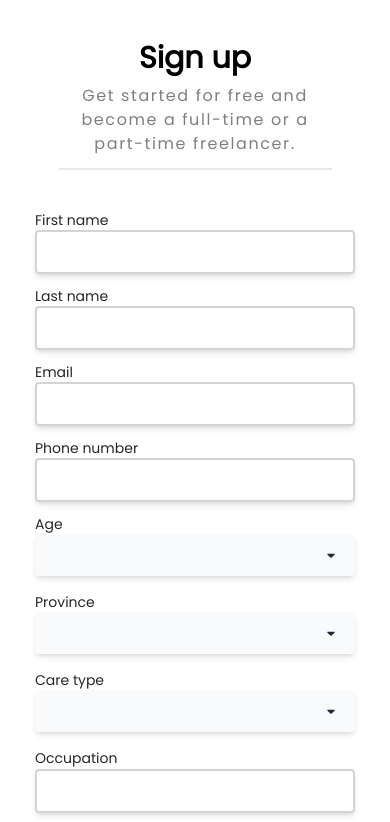
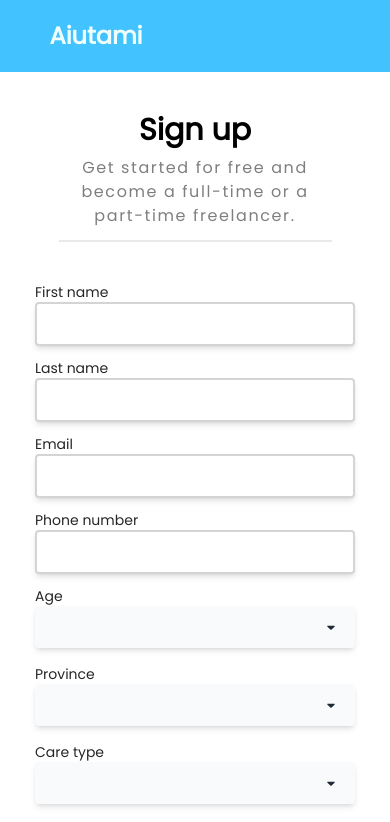
Before and after one commit to chakib2002/aiutami-frontend-reactjs, a React (Create React App) app: page /signup in a window 390 px wide. Shown: the top 822 px of the page. Built offline with nearby package versions, Linux system fonts and the light colour scheme; what tw-elements would draw is missing.

Commit message:
add modification

```diff
--- a/src/components/SignupForm1.tsx
+++ b/src/components/SignupForm1.tsx
@@ -20,6 +20,7 @@ import { signupState, useAppDispatch } from "../state/configureStore";
 import { Next } from "../state/Slices/authenticationSlices";
 import { InvalidInput } from "./InvalidInput";
 import { AnimatePresence, motion } from "framer-motion";
+import { NavBarLogin } from "./NavBarLogin";
 
 export const SignupForm1 = () => {
   const dispatch = useAppDispatch();
@@ -71,6 +72,9 @@ export const SignupForm1 = () => {
 
   return (
     <AnimatePresence exitBeforeEnter>
+      <div className="lg:hidden">
+        <NavBarLogin />
+      </div>
       <div className="mt-10">
         <h1 className="text-3xl font-extrabold cursor-default">Sign up</h1>
         <p className="w-[70%] mx-auto mt-2 mb-10 opacity-50 tracking-widest border-b-2 border-lightgray pb-3 cursor-default">
--- a/src/components/SignupForm2.tsx
+++ b/src/components/SignupForm2.tsx
@@ -7,6 +7,7 @@ import { useSelector } from "react-redux";
 import { Next, Prev } from "../state/Slices/authenticationSlices";
 import { care_type } from "../state/types/enums";
 import { AnimatePresence, motion } from "framer-motion";
+import { NavBarLogin } from "./NavBarLogin";
 
 export const SignupForm2 = () => {
   const dispatch = useAppDispatch();
@@ -21,6 +22,9 @@ export const SignupForm2 = () => {
   };
   return (
     <AnimatePresence exitBeforeEnter>
+      <div className="lg:hidden">
+        <NavBarLogin />
+      </div>
       <div className="mt-10">
         <h1 className="text-3xl font-extrabold cursor-default lg:text-left lg:mx-10">
           Sign up
--- a/src/components/SignupFormSeniorcare.tsx
+++ b/src/components/SignupFormSeniorcare.tsx
@@ -12,12 +12,16 @@ import {
 } from "../state/Slices/authenticationSlices";
 import { useSelector } from "react-redux";
 import { AnimatePresence, motion } from "framer-motion";
+import { NavBarLogin } from "./NavBarLogin";
 
 export const SignupFormSeniorcare = () => {
   const data = useSelector(signupState);
   const dispatch = useAppDispatch();
   return (
     <AnimatePresence exitBeforeEnter>
+      <div className="lg:hidden">
+        <NavBarLogin />
+      </div>
       <div className="mt-10">
         <h1 className="text-3xl font-extrabold cursor-default lg:text-left lg:mx-10">
           Sign up
--- a/src/components/SignupFormTutor.tsx
+++ b/src/components/SignupFormTutor.tsx
@@ -13,6 +13,7 @@ import { useSelector } from "react-redux";
 import { signupState, useAppDispatch } from "../state/configureStore";
 import { Casename, level, LevelComponentUseCase } from "../state/types/enums";
 import { AnimatePresence, motion } from "framer-motion";
+import { NavBarLogin } from "./NavBarLogin";
 
 export const SignupFormTutor = () => {
   const dispatch = useAppDispatch();
@@ -20,6 +21,9 @@ export const SignupFormTutor = () => {
   const { education } = data;
   return (
     <AnimatePresence exitBeforeEnter>
+      <div className="lg:hidden">
+        <NavBarLogin />
+      </div>
       <div className="mt-10">
         <h1 className="text-3xl font-extrabold cursor-default lg:text-left lg:mx-10">
           Sign up
```
